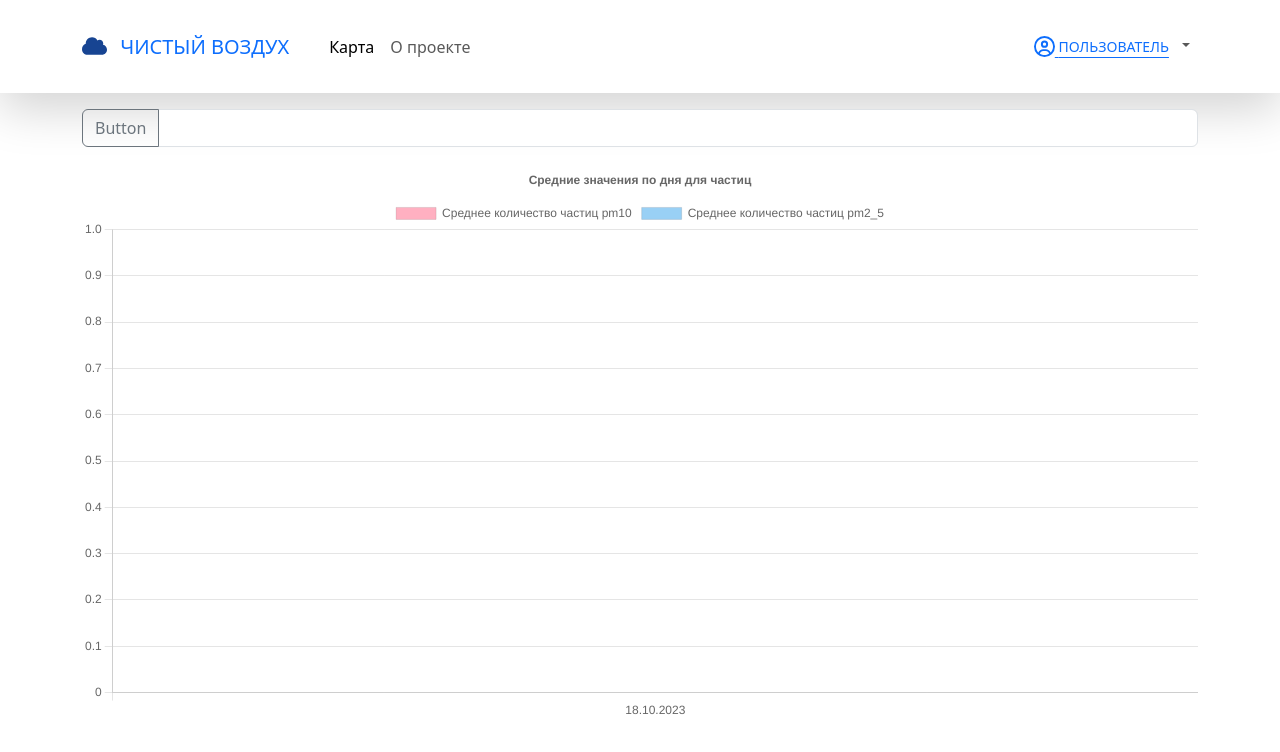
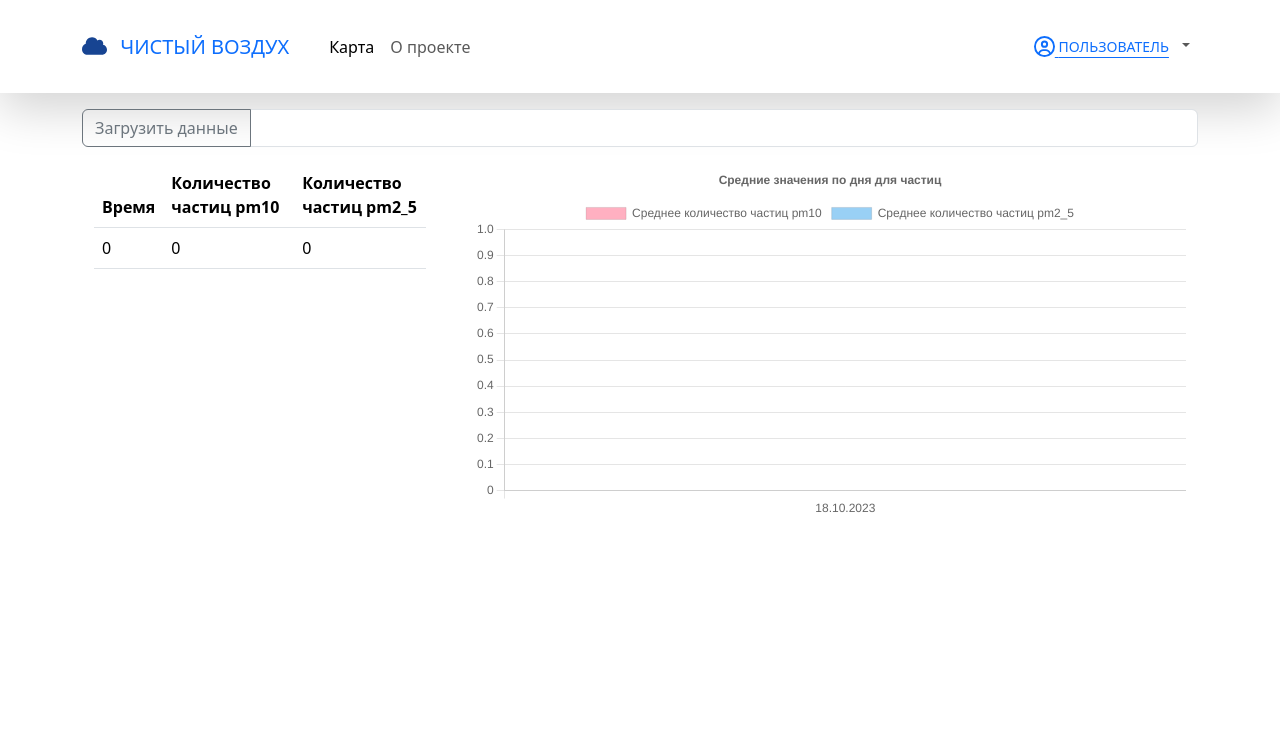
Before and after one commit to EvgenyT90/task1, a React (Create React App) app in the folder events-world-app/: page / in a window 1280 px wide. Shown: the top 752 px of the page. Built offline with nearby package versions, Linux system fonts and the light colour scheme; sample sign-in values are in the browser's storage.

Commit message:
Добавлена таблица

```diff
--- a/events-world-app/src/components/chart/componenent.tsx
+++ b/events-world-app/src/components/chart/componenent.tsx
@@ -9,6 +9,7 @@ import {
     Legend,
     ChartData,
 } from "chart.js";
+import { Container } from "react-bootstrap";
 import { Bar } from "react-chartjs-2";
 //import faker from 'faker';
 
@@ -66,5 +67,5 @@ export const ChartMy = ({ props }: { props: IChartData[] }) => {
     };
 
     content = <Bar options={options} data={data} />;
-    return content;
+    return <Container>{content}</Container>;
 };
--- /dev/null
+++ b/events-world-app/src/components/table-data/componenent.tsx
@@ -0,0 +1,51 @@
+import React from "react";
+import { Container, Table } from "react-bootstrap";
+
+export const TableData = ({ props }: { props: any }) => {
+    let content: JSX.Element;
+
+    content = (
+        <div style={{ height: "80vh", overflowY: "auto" }}>
+            <Table>
+                <thead>
+                    <tr>
+                        <th>Время</th>
+                        <th>Количество частиц pm10</th>
+                        <th>Количество частиц pm2_5</th>
+                    </tr>
+                </thead>
+                <tbody>
+                    {Array.from({ length: props[0][0].length }).map(
+                        (_, index) => (
+                            <tr>
+                                <td key={index}>{props[0][0][index]}</td>
+                                <td key={index}>{props[1][0][index]}</td>
+                                <td key={index}>{props[2][0][index]}</td>
+                            </tr>
+                        ),
+                    )}
+                </tbody>
+            </Table>
+        </div>
+    );
+
+    return <Container>{content}</Container>;
+};
+
+// let tableHead = createNode("thead");
+// let tableBody = createNode("tbody");
+// let tr = createNode("tr");
+// tr.innerHTML =
+//     '<td style="border: 1px solid">Время</td><td style="border: 1px solid">количество частиц pm10</td><td style="border: 1px solid"> количество частиц pm2_5</td>';
+// append(tableHead, tr);
+// append(ui, tableHead);
+// for (
+//     let index = 0;
+//     index < arr[0][0].length;
+//     index++
+// ) {
+//     let tr = createNode("tr");
+//     tr.innerHTML = `<td style='border: 1px solid'>${arr[0][0][index]}</td><td style='border: 1px solid'>${arr[1][0][index]}</td><td style='border: 1px solid'>${arr[2][0][index]}</td>`;
+//     append(tableBody, tr);
+// }
+// append(ui, tableBody);
--- /dev/null
+++ b/events-world-app/src/components/table-data/index.ts
@@ -0,0 +1 @@
+import { TableData } from "./componenent";
--- a/events-world-app/src/pages/main/component.tsx
+++ b/events-world-app/src/pages/main/component.tsx
@@ -1,13 +1,14 @@
 import React, { useState } from "react";
 import { Navigation } from "../../components/navbar";
 import { Container } from "react-bootstrap";
+import Row from "react-bootstrap/Row";
+import Col from "react-bootstrap/Col";
 import Button from "react-bootstrap/Button";
 import Form from "react-bootstrap/Form";
 import InputGroup from "react-bootstrap/InputGroup";
 import { ChartMy } from "../../components/chart/componenent";
+import { TableData } from "../../components/table-data/componenent";
 
-export const Main: React.FC = () => {
-    const [loc, setLoc] = useState("Omsk");
 interface ChartData {
     date: any;
     pm10: any;
@@ -16,6 +17,11 @@ export const Main: React.FC = () => {
     pm2_5Avg: any;
     countRow: any;
 }
+
+export const Main: React.FC = () => {
+    const [loc, setLoc] = useState("Omsk");
+    const [tableData, setTableData] = useState<any>([["0"], ["0"], ["0"]]);
+
     const [chartData, setChartData] = useState<ChartData[]>([
         {
             date: new Date(),
@@ -34,15 +40,6 @@ export const Main: React.FC = () => {
 
     const API_KEY_YANDEX = "85eaff1b-ef9e-4c11-89bc-ca01d1ae43de";
     const API_URL_GEO_DATA = `https://geocode-maps.yandex.ru/1.x/?apikey=${API_KEY_YANDEX}&geocode=${loc}&format=json`;
-    const ui = document.getElementById("mC2");
-
-    function createNode(element: any) {
-        return document.createElement(element);
-    }
-
-    function append(parent: any, el: any) {
-        return parent.appendChild(el);
-    }
 
     const getAvgValue = (data: any) => {
         let newArr = [];
@@ -121,28 +118,13 @@ export const Main: React.FC = () => {
                                 [data.hourly.pm10],
                                 [data.hourly.pm2_5],
                             ];
-                            // let tableHead = createNode("thead");
-                            // let tableBody = createNode("tbody");
-                            // let tr = createNode("tr");
-                            // tr.innerHTML =
-                            //     '<td style="border: 1px solid">Время</td><td style="border: 1px solid">количество частиц pm10</td><td style="border: 1px solid"> количество частиц pm2_5</td>';
-                            // append(tableHead, tr);
-                            // append(ui, tableHead);
-                            // for (
-                            //     let index = 0;
-                            //     index < arr[0][0].length;
-                            //     index++
-                            // ) {
-                            //     let tr = createNode("tr");
-                            //     tr.innerHTML = `<td style='border: 1px solid'>${arr[0][0][index]}</td><td style='border: 1px solid'>${arr[1][0][index]}</td><td style='border: 1px solid'>${arr[2][0][index]}</td>`;
-                            //     append(tableBody, tr);
-                            // }
-                            // append(ui, tableBody);
+
+                            setTableData(arr);
                             setChartData(getAvgValue(arr));
                         });
                 }
             })
-            .catch();
+            .catch((error) => {});
     };
 
     return (
@@ -155,7 +137,7 @@ export const Main: React.FC = () => {
                         id="button-addon1"
                         onClick={(event) => getWeather(event)}
                     >
-                        Button
+                        Загрузить данные
                     </Button>
                     <Form.Control
                         aria-label="Example text with button addon"
@@ -164,8 +146,15 @@ export const Main: React.FC = () => {
                     />
                 </InputGroup>
             </Container>
-            <Container className="mt-3 myC2">
+            <Container>
+                <Row>
+                    <Col sm={4}>
+                        <TableData props={tableData} />
+                    </Col>
+                    <Col sm={8}>
                         <ChartMy props={chartData} />
+                    </Col>
+                </Row>
             </Container>
         </main>
     );
```
Lines whose indentation alone changed are shown as unchanged.
